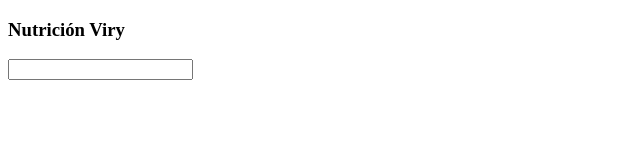
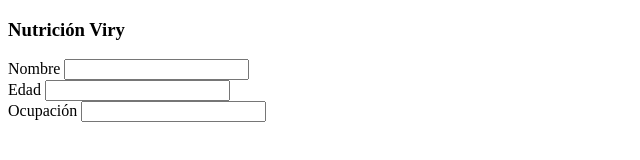
Before and after one commit to josecordaz/nutr_viry, a plain HTML site: page index.html in a window 1280 px wide. Shown: the whole page, without its empty margins (0-640 px from the left). Drawn offline with Linux system fonts and the light colour scheme.

Commit message:
some fields

```diff
--- a/index.html
+++ b/index.html
@@ -10,8 +10,14 @@
     <body>
         <h3>Nutrición Viry</h3>
         <form action="">
-            <label for="nombre"></label>
-            <input type="text" id="nombre">
+            <label for="nombre">Nombre</label>
+            <input type="text" name="nombre" id="nombre">
+            <br>
+            <label for="edad">Edad</label>
+            <input type="number" name="edad" id="edad">
+            <br>
+            <label for="ocupacion">Ocupación</label>
+            <input type="text" name="ocupacion" id="ocupacion">
         </form>
     </body>
 </html>
```
